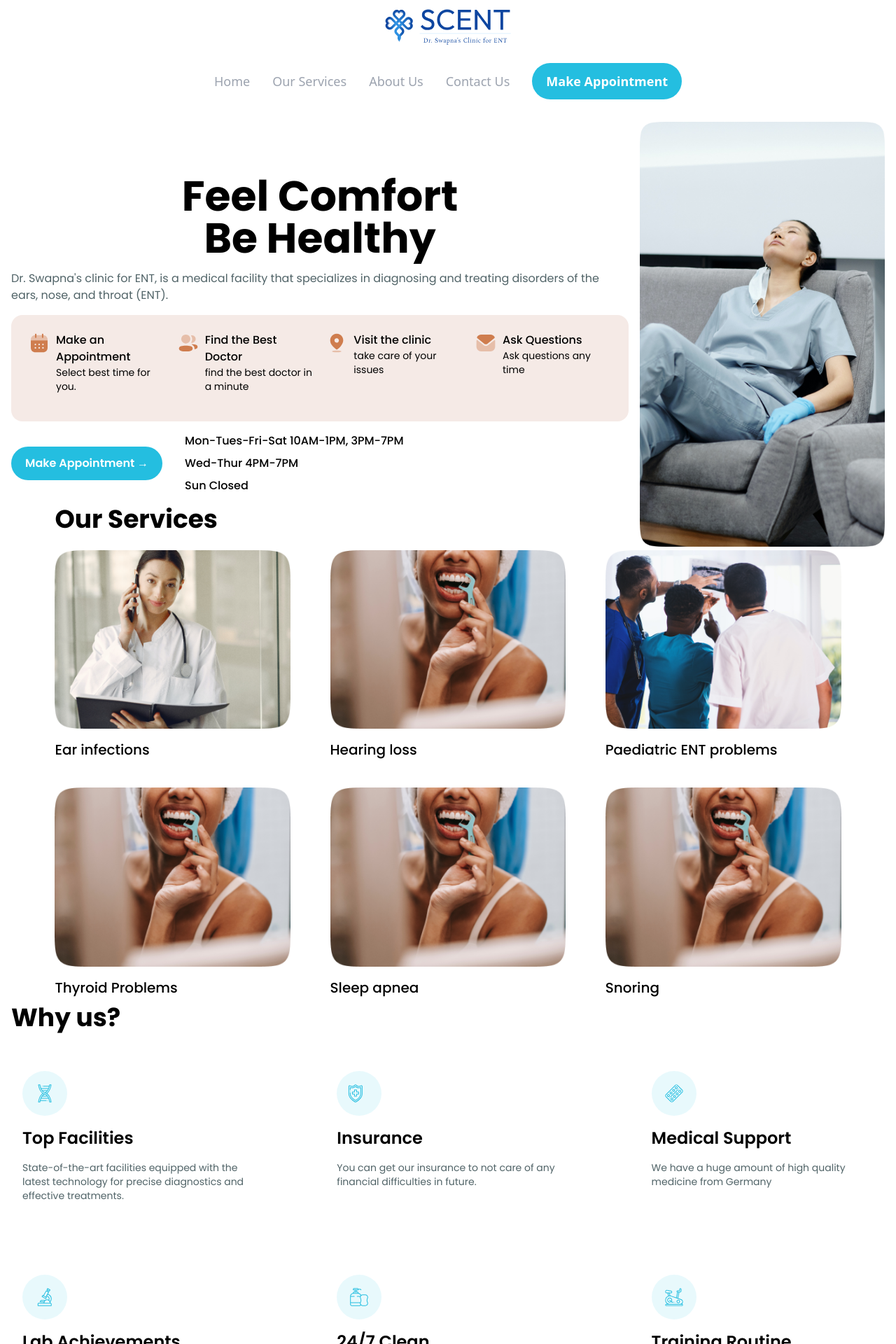
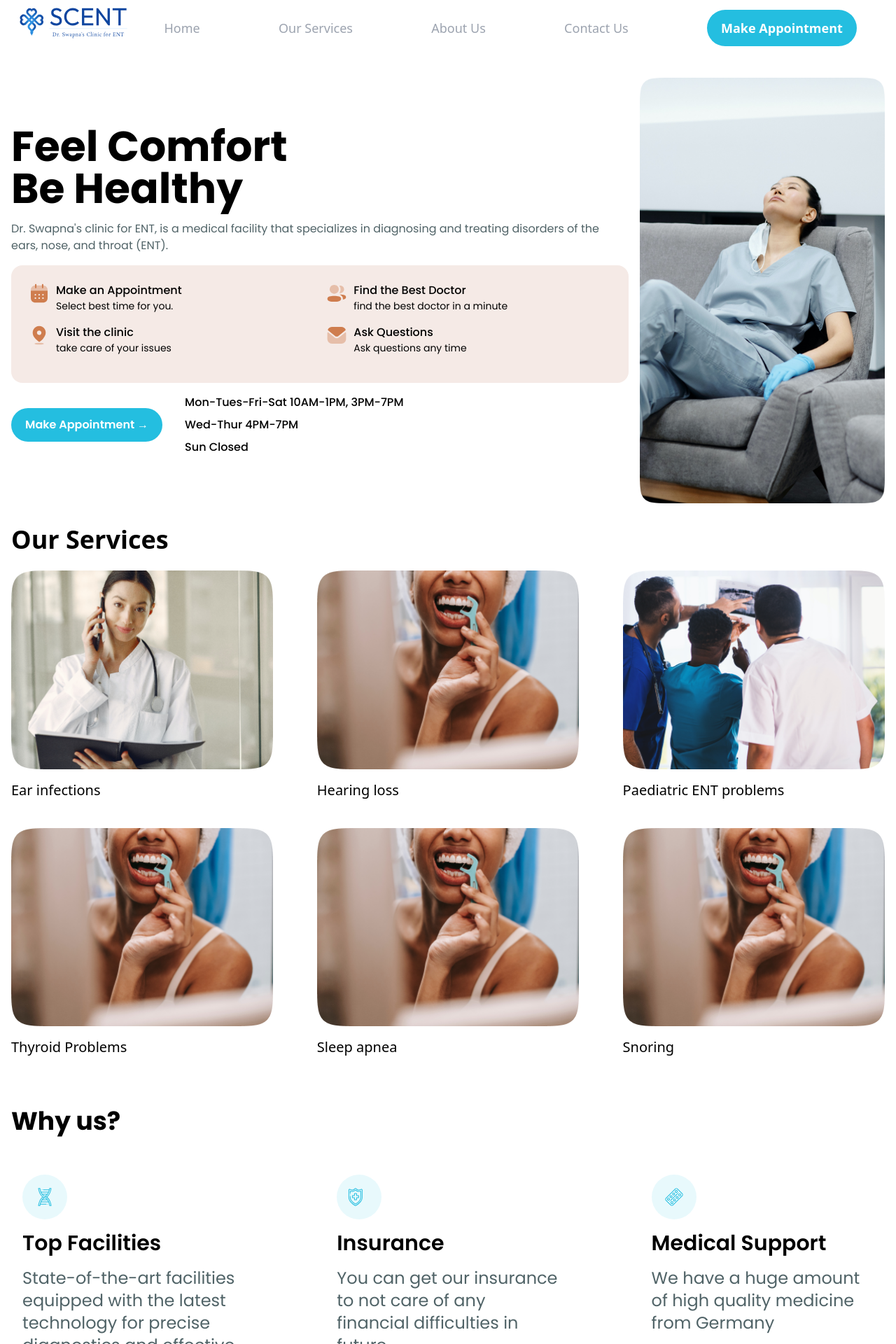
Before and after one commit to anubhav-aryan/entclinic, a Next.js app: page / in a window 1280 px wide. Shown: the top 1920 px of the page at 70% size. Built offline with nearby package versions, Linux system fonts and the light colour scheme.

Commit message:
feat:finalizing mobile responsivity

```diff
--- a/components/DoctorCard.tsx
+++ b/components/DoctorCard.tsx
@@ -9,7 +9,7 @@ interface Props {
 }
 const DoctorCard = ({ img, name, position, patients, hospital }: Props) => {
   return (
-    <div className="mobile:w-[30%] tablet:w-[25%] laptop:flex-nowrap aspect-[1.2] rounded-2xl flex flex-col justify-between gap-4 bg-white cursor-pointer tablet:p-6 mobile:p-2  hover:shadow-lg font-poppins transition-all duration-200 ease-linear">
+    <div className="mobile:w-[30%] tablet:w-[45%] laptop:flex-nowrap aspect-[1.2] rounded-2xl flex flex-col justify-between gap-4 bg-white cursor-pointer tablet:p-6 mobile:p-2  hover:shadow-lg font-poppins transition-all duration-200 ease-linear">
       <Image
         src={`/${img}`}
         alt="logo"
--- a/components/Header.tsx
+++ b/components/Header.tsx
@@ -4,8 +4,8 @@ import Link from "next/link";
 const Header = () => {
   return (
     <>
-      <div className="text-gray-400 body-font">
-        <div className=" w-full mx-auto flex flex-wrap flex-col md:flex-row items-center">
+      <div className="text-gray-400 body-font w-full">
+        <div className=" w-full flex mobile:flex-wrap laptop:flex-nowrap tablet:flex-row items-center justify-between mobile:flex-col mobile:items-center">
           <a className="flex title-font font-medium items-center text-white mb-4 md:mb-0">
             <Image
               src="/Final Logo Updated.svg"
@@ -15,13 +15,13 @@ const Header = () => {
               className="w-52"
             />
           </a>
-          <div className="flex flex-wrap laptop:items-center text-lg  font-medium justify-center mobile:items-start gap-8 text-[rgba(6, 33, 38, 0.6)]">
+          <div className="flex flex-wrap laptop:items-center text-lg laptop:justify-around font-medium justify-center mobile:items-start tablet:gap-8 mobile:gap-2 text-[rgba(6, 33, 38, 0.6)] w-full">
             <Link href="/">Home</Link>
             <Link href="/">Our Services</Link>
             {/* <Link href="/">Blog</Link> */}
             <Link href="/">About Us</Link>
             <Link href="/">Contact Us</Link>
-            <button className=" items-center bg-[#24BEE0] border-0 rounded-full py-3 px-5 font-semibold focus:outline-none text-white">
+            <button className=" items-center bg-[#24BEE0] border-0 rounded-full tablet:py-3 tablet:px-5 mobile:p-2 font-semibold focus:outline-none text-white mobile:hidden tablet:block">
             Make Appointment
           </button>
           </div>
--- a/components/InfoCard.tsx
+++ b/components/InfoCard.tsx
@@ -15,8 +15,8 @@ const InfoCard = ({ img, heading, description }: Props) => {
         height={60}
         className="w-16"
       />
-      <h1 className="--heading tablet:text-2xl mobile:text-xl font-semibold mobile:break-words ">{heading}</h1>
-      <h3 className="--description text-subheading text-sm">{description}</h3>
+      <h1 className="--heading tablet:text-2xl mobile:text-sm laptop:text-3xl font-semibold mobile:break-words ">{heading}</h1>
+      <h3 className="--description text-subheading mobile:text-sm laptop:text-2xl">{description}</h3>
     </div>
   );
 };
--- a/components/Label.tsx
+++ b/components/Label.tsx
@@ -7,7 +7,7 @@ interface Props {
 }
 const Label = ({ img, heading, subheading }: Props) => {
   return (
-    <div className="label w-[49%] flex gap-2 mb-4">
+    <div className="label laptop:w-[49%] mobile:w-full flex gap-2 mb-4">
       <Image
         src={`/${img}`}
         alt="icon"
--- a/sections/Doctors.tsx
+++ b/sections/Doctors.tsx
@@ -9,7 +9,7 @@ const Doctors = () => {
             Our Qualified Doctors
           </div>
         </div>
-        <div className=" w-full flex mobile:flex-wrap tablet:flex-nowrap tablet:gap-[2rem] justify-between mobile:gap-[1rem] py-[1rem]">
+        <div className=" w-full flex mobile:flex-wrap laptop:flex-nowrap tablet:gap-[1rem] justify-around mobile:gap-[1rem] py-[1rem]">
           <DoctorCard
             img="Dr_Swapna_C_A_f039837fe4.webp"
             name="Dr. Swapna. C.A"
--- a/sections/Hero.tsx
+++ b/sections/Hero.tsx
@@ -3,10 +3,9 @@ import Image from "next/image";
 import Label from "@/components/Label";
 export default function Hero() {
   return (
-    <div className="">
-      <div className="mobile:gap-[1rem] w-full flex justify-between font-poppins mobile:flex-col tablet:flex-row items-center">
+      <div className="mobile:gap-[1rem] w-full flex mobile:justify-between tablet:justify-center font-poppins mobile:flex-col tablet:flex-row items-center">
         <div className=" w-full h-full flex flex-col gap-[1rem]">
-          <div className=" tablet:text-6xl font-bold mobile:text-3xl mobile:text-center">
+          <div className=" tablet:text-6xl font-bold mobile:text-3xl mobile:text-left">
             Feel Comfort
             <br />
             Be Healthy
@@ -16,7 +15,7 @@ export default function Hero() {
             in diagnosing and treating disorders of the ears, nose, and throat
             (ENT).
           </div>
-          <div className="--informatics w-full h-fit p-6 bg-[#f5eae6] rounded-2xl flex gap-[2%] mobile:flex-col tablet:flex-row">
+          <div className="--informatics w-full h-fit p-6 bg-[#f5eae6] rounded-2xl flex gap-[2%] mobile:flex-col tablet:flex-row mobile:items-center tablet:flex-wrap">
             <Label
               img={"Calendar.svg"}
               heading={"Make an Appointment"}
@@ -57,6 +56,5 @@ export default function Hero() {
           className=""
         />
       </div>
-    </div>
   );
 }
--- a/sections/Services.tsx
+++ b/sections/Services.tsx
@@ -2,7 +2,6 @@ import React from "react";
 import Image from "next/image";
 const Services = () => {
   return (
-    <div className="w-wrapper mx-auto h-[70vh] flex items-center font-poppins">
       <div className="w-full">
         <div className="--heading font-bold text-4xl mb-6">Our Services</div>
         <div className="--items w-full flex justify-between">
@@ -14,7 +13,7 @@ const Services = () => {
               height={300}
               className="w-full"
             />
-            <div className="--description font-medium text-xl mt-4">
+            <div className="--description font-medium tablet:tablet:text-xl mt-4">
               Ear infections
             </div>
           </div>
@@ -26,7 +25,7 @@ const Services = () => {
               height={300}
               className="w-full"
             />
-            <div className="--description font-medium text-xl mt-4">
+            <div className="--description font-medium tablet:text-xl mt-4">
               Hearing loss
             </div>
           </div>
@@ -38,7 +37,7 @@ const Services = () => {
               height={300}
               className="w-full"
             />
-            <div className="--description font-medium text-xl mt-4">
+            <div className="--description font-medium tablet:text-xl mt-4">
               Paediatric ENT problems
             </div>
           </div>
@@ -52,7 +51,7 @@ const Services = () => {
               height={300}
               className="w-full"
             />
-            <div className="--description font-medium text-xl mt-4">
+            <div className="--description font-medium tablet:text-xl mt-4">
               Thyroid Problems
             </div>
           </div>
@@ -64,7 +63,7 @@ const Services = () => {
               height={300}
               className="w-full"
             />
-            <div className="--description font-medium text-xl mt-4">
+            <div className="--description font-medium tablet:text-xl mt-4">
               Sleep apnea
             </div>
           </div>
@@ -76,13 +75,12 @@ const Services = () => {
               height={300}
               className="w-full"
             />
-            <div className="--description font-medium text-xl mt-4">
+            <div className="--description font-medium tablet:text-xl mt-4">
               Snoring
             </div>
           </div>
         </div>
       </div>
-    </div>
   );
 };
 
--- a/sections/WhyUs.tsx
+++ b/sections/WhyUs.tsx
@@ -3,7 +3,7 @@ import Image from "next/image";
 import InfoCard from "@/components/InfoCard";
 const WhyUs = () => {
   return (
-    <div className="w-full h-[90vh] flex items-center font-poppins ">
+    <div className="w-full flex items-center font-poppins ">
       <div className="w-full">
         <div className="--heading font-bold text-4xl mb-10">Why us?</div>
         <div className="--items w-full flex flex-wrap justify-between">
```
